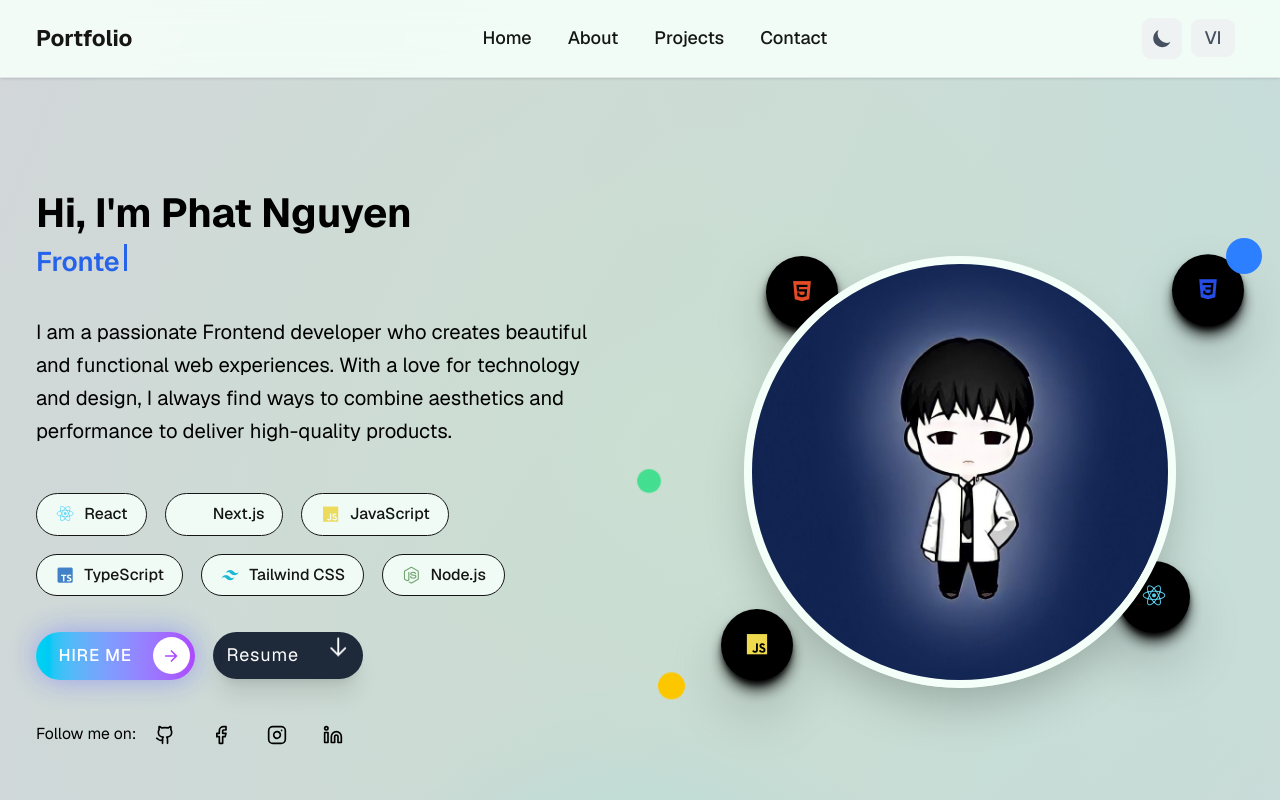
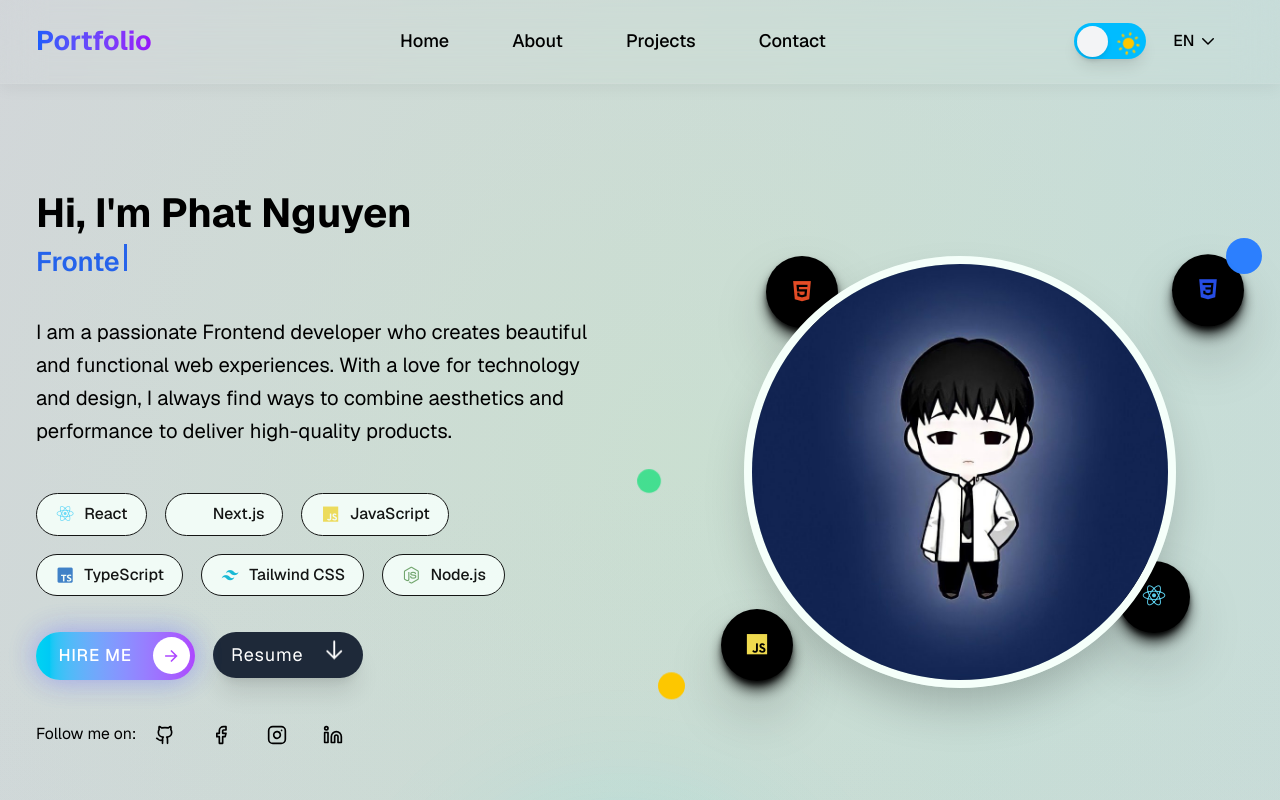
Before and after one commit to tienphat2910/portfolio, a Next.js app: page / in a window 1280 px wide. Shown: the top 800 px of the page. Built offline with nearby package versions, Linux system fonts and the light colour scheme.

Commit message:
fix header

```diff
--- a/src/app/globals.css
+++ b/src/app/globals.css
@@ -2,20 +2,28 @@
 
 :root {
   --background: #f5fffa;
+  --background-rgb: 245, 255, 250;
   --foreground: #000000;
+  --foreground-rgb: 0, 0, 0;
   --primary: #2563eb;
   --primary-hover: #1d4ed8;
   --secondary: #f3f4f6;
   --accent: #e0e7ff;
+  --border: #e5e7eb;
+  --border-rgb: 229, 231, 235;
 }
 
 .dark {
   --background: #000000;
+  --background-rgb: 0, 0, 0;
   --foreground: #ffffff;
+  --foreground-rgb: 255, 255, 255;
   --primary: #3b82f6;
   --primary-hover: #2563eb;
   --secondary: #1f2937;
   --accent: #1e293b;
+  --border: #374151;
+  --border-rgb: 55, 65, 81;
 }
 
 @theme inline {
@@ -83,34 +91,24 @@ textarea {
   color: white;
 }
 
-/* Animation keyframes */
-@keyframes fadeInUp {
-  from {
-    opacity: 0;
-    transform: translateY(30px);
+/* Custom animations */
+@keyframes tilt {
+  0% {
+    transform: rotate(0deg);
   }
-  to {
-    opacity: 1;
-    transform: translateY(0);
+  25% {
+    transform: rotate(-10deg);
+  }
+  75% {
+    transform: rotate(10deg);
+  }
+  100% {
+    transform: rotate(0deg);
   }
 }
 
-@keyframes float {
-  0%,
-  100% {
-    transform: translateY(0px);
-  }
-  50% {
-    transform: translateY(-10px);
-  }
-}
-
-.animate-fade-in-up {
-  animation: fadeInUp 0.6s ease-out;
-}
-
-.animate-float {
-  animation: float 3s ease-in-out infinite;
+.animate-tilt {
+  animation: tilt 5s linear infinite;
 }
 
 /* Responsive text scaling */
--- a/src/components/FancyButton.tsx
+++ b/src/components/FancyButton.tsx
@@ -15,7 +15,7 @@ const FancyButton: React.FC<FancyButtonProps> = ({
   const buttonContent = (
     <button
       onClick={onClick}
-      className="bg-gradient-to-r from-cyan-400 to-purple-500 text-white font-medium text-[17px] px-5 pr-14 py-[0.35em] rounded-[10em] border-none tracking-[0.05em] flex items-center overflow-hidden relative h-[2.8em] cursor-pointer uppercase group shadow-[0_0_1.6em_rgba(183,33,255,0.3),0_0_1.6em_rgba(33,212,253,0.3)] transition-all duration-600 ease-[cubic-bezier(0.23,1,0.320,1)] hover:shadow-[0_0_2em_rgba(183,33,255,0.4),0_0_2em_rgba(33,212,253,0.4)] active:scale-90"
+      className="bg-linear-to-r from-cyan-400 to-purple-500 text-white font-medium text-[17px] px-5 pr-14 py-[0.35em] rounded-[10em] border-none tracking-[0.05em] flex items-center overflow-hidden relative h-[2.8em] cursor-pointer uppercase group shadow-[0_0_1.6em_rgba(183,33,255,0.3),0_0_1.6em_rgba(33,212,253,0.3)] transition-all duration-600 ease-[cubic-bezier(0.23,1,0.320,1)] hover:shadow-[0_0_2em_rgba(183,33,255,0.4),0_0_2em_rgba(33,212,253,0.4)] active:scale-90"
     >
       <span className="z-10">{children}</span>
 
--- a/src/components/Header.tsx
+++ b/src/components/Header.tsx
@@ -1,110 +1,198 @@
 "use client";
 
-import { useState } from "react";
+import { useState, useEffect, useRef } from "react";
 import { useTheme } from "../contexts/ThemeContext";
 import { useLanguage } from "../contexts/LanguageContext";
+import { gsap } from "gsap";
+import { ScrollTrigger } from "gsap/ScrollTrigger";
+import ThemeToggle from "./ThemeToggle";
+import LanguageDropdown from "./LanguageDropdown";
+
+gsap.registerPlugin(ScrollTrigger);
 
 const Header: React.FC = () => {
   const { theme, toggleTheme } = useTheme();
-  const { language, toggleLanguage, t } = useLanguage();
+  const { t } = useLanguage();
   const [isMenuOpen, setIsMenuOpen] = useState(false);
+  const headerRef = useRef<HTMLElement>(null);
+  const logoRef = useRef<HTMLHeadingElement>(null);
+  const navRef = useRef<HTMLElement>(null);
+  const mobileMenuRef = useRef<HTMLDivElement>(null);
+
+  // Header scroll animation
+  useEffect(() => {
+    if (!headerRef.current) return;
+
+    const header = headerRef.current;
+
+    // Initial entrance animation
+    gsap.fromTo(
+      header,
+      { y: -100, opacity: 0 },
+      { y: 0, opacity: 1, duration: 1, ease: "power3.out" }
+    );
+
+    // Scroll-based header transformation
+    ScrollTrigger.create({
+      trigger: "body",
+      start: "top top",
+      end: "bottom top",
+      onUpdate: (self) => {
+        const progress = self.progress;
+
+        gsap.to(header, {
+          boxShadow:
+            progress > 0.1
+              ? "0 8px 32px rgba(0, 0, 0, 0.1)"
+              : "0 4px 16px rgba(0, 0, 0, 0.05)",
+          duration: 0.3,
+          ease: "power2.out"
+        });
+
+        // Shrink logo on scroll
+        if (logoRef.current) {
+          gsap.to(logoRef.current, {
+            scale: progress > 0.1 ? 0.9 : 1,
+            duration: 0.3,
+            ease: "power2.out"
+          });
+        }
+      }
+    });
+
+    return () => {
+      ScrollTrigger.getAll().forEach((trigger) => trigger.kill());
+    };
+  }, []);
+
+  // Mobile menu animation
+  useEffect(() => {
+    if (!mobileMenuRef.current) return;
+
+    if (isMenuOpen) {
+      gsap.fromTo(
+        mobileMenuRef.current,
+        { height: 0, opacity: 0 },
+        { height: "auto", opacity: 1, duration: 0.4, ease: "power3.out" }
+      );
+
+      // Animate menu items
+      const menuItems = mobileMenuRef.current.querySelectorAll("a");
+      gsap.fromTo(
+        menuItems,
+        { x: -30, opacity: 0 },
+        {
+          x: 0,
+          opacity: 1,
+          duration: 0.3,
+          stagger: 0.1,
+          delay: 0.2,
+          ease: "power2.out"
+        }
+      );
+    } else {
+      gsap.to(mobileMenuRef.current, {
+        height: 0,
+        opacity: 0,
+        duration: 0.3,
+        ease: "power2.in"
+      });
+    }
+  }, [isMenuOpen]);
+
+  // Button hover animations
+  const handleNavHover = (element: HTMLElement, isHover: boolean) => {
+    gsap.to(element, {
+      scale: isHover ? 1.05 : 1,
+      y: isHover ? -2 : 0,
+      duration: 0.2,
+      ease: "power2.out"
+    });
+  };
 
   const toggleMenu = () => setIsMenuOpen(!isMenuOpen);
 
+  const scrollToSection = (sectionId: string) => {
+    const element = document.getElementById(sectionId);
+    if (element) {
+      element.scrollIntoView({ behavior: "smooth" });
+    }
+    setIsMenuOpen(false);
+  };
+
   return (
     <header
-      className="fixed top-0 w-full backdrop-blur-md shadow-sm border-b border-gray-200 dark:border-gray-800 z-30"
+      ref={headerRef}
+      className="fixed top-0 w-full z-50 transition-all duration-300"
       style={{
-        backgroundColor: "var(--background)",
-        opacity: 0.9
+        backdropFilter: "blur(20px)",
+        borderBottom: "1px solid rgba(var(--border-rgb), 0.1)"
       }}
     >
       <div className="max-w-7xl mx-auto px-4 sm:px-6 lg:px-8">
         <div className="flex justify-between items-center py-4">
+          {/* Logo */}
           <div className="flex items-center">
             <h1
-              className="text-xl font-bold mr-8"
-              style={{ color: "var(--foreground)" }}
+              ref={logoRef}
+              className="text-2xl font-bold bg-linear-to-r from-blue-600 to-purple-600 bg-clip-text text-transparent cursor-pointer hover:scale-105 transition-transform duration-300"
+              onClick={() => scrollToSection("home")}
             >
               Portfolio
             </h1>
           </div>
 
           {/* Desktop Navigation */}
-          <nav className="hidden md:flex space-x-8">
+          <nav ref={navRef} className="hidden md:flex space-x-8">
+            {[
+              { key: "nav.home", id: "home" },
+              { key: "nav.about", id: "about" },
+              { key: "nav.projects", id: "projects" },
+              { key: "nav.contact", id: "contact" }
+            ].map((item, index) => (
               <a
-              href="#home"
-              className="hover:text-blue-600 dark:hover:text-blue-400 transition-colors duration-200 font-medium"
+                key={item.key}
+                href={`#${item.id}`}
+                className="relative px-3 py-2 font-medium transition-all duration-300 group"
                 style={{ color: "var(--foreground)" }}
+                onMouseEnter={(e) =>
+                  handleNavHover(e.currentTarget as HTMLElement, true)
+                }
+                onMouseLeave={(e) =>
+                  handleNavHover(e.currentTarget as HTMLElement, false)
+                }
+                onClick={(e) => {
+                  e.preventDefault();
+                  scrollToSection(item.id);
+                }}
               >
-              {t("nav.home")}
+                {t(item.key)}
+                <span className="absolute bottom-0 left-0 w-0 h-0.5 bg-linear-to-r from-blue-500 to-purple-500 group-hover:w-full transition-all duration-300"></span>
               </a>
-            <a
-              href="#about"
-              className="hover:text-blue-600 dark:hover:text-blue-400 transition-colors duration-200 font-medium"
-              style={{ color: "var(--foreground)" }}
-            >
-              {t("nav.about")}
-            </a>
-            <a
-              href="#projects"
-              className="hover:text-blue-600 dark:hover:text-blue-400 transition-colors duration-200 font-medium"
-              style={{ color: "var(--foreground)" }}
-            >
-              {t("nav.projects")}
-            </a>
-            <a
-              href="#contact"
-              className="hover:text-blue-600 dark:hover:text-blue-400 transition-colors duration-200 font-medium"
-              style={{ color: "var(--foreground)" }}
-            >
-              {t("nav.contact")}
-            </a>
+            ))}
           </nav>
 
-          <div className="flex items-center space-x-2">
-            <button
-              onClick={toggleTheme}
-              className="p-2 rounded-lg bg-gray-100 dark:bg-gray-800 text-gray-700 dark:text-gray-300 hover:bg-gray-200 dark:hover:bg-gray-700 transition-colors duration-200"
-              aria-label="Toggle theme"
-            >
-              {theme === "light" ? (
-                <svg
-                  className="w-5 h-5"
-                  fill="currentColor"
-                  viewBox="0 0 20 20"
-                >
-                  <path d="M17.293 13.293A8 8 0 016.707 2.707a8.001 8.001 0 1010.586 10.586z" />
-                </svg>
-              ) : (
-                <svg
-                  className="w-5 h-5"
-                  fill="currentColor"
-                  viewBox="0 0 20 20"
-                >
-                  <path
-                    fillRule="evenodd"
-                    d="M10 2a1 1 0 011 1v1a1 1 0 11-2 0V3a1 1 0 011-1zm4 8a4 4 0 11-8 0 4 4 0 018 0zm-.464 4.95l.707.707a1 1 0 001.414-1.414l-.707-.707a1 1 0 00-1.414 1.414zm2.12-10.607a1 1 0 010 1.414l-.706.707a1 1 0 11-1.414-1.414l.707-.707a1 1 0 011.414 0zM17 11a1 1 0 100-2h-1a1 1 0 100 2h1zm-7 4a1 1 0 011 1v1a1 1 0 11-2 0v-1a1 1 0 011-1zM5.05 6.464A1 1 0 106.465 5.05l-.708-.707a1 1 0 00-1.414 1.414l.707.707zm1.414 8.486l-.707.707a1 1 0 01-1.414-1.414l.707-.707a1 1 0 011.414 1.414zM4 11a1 1 0 100-2H3a1 1 0 000 2h1z"
-                    clipRule="evenodd"
-                  />
-                </svg>
-              )}
-            </button>
-            <button
-              onClick={toggleLanguage}
-              className="px-3 py-1 bg-gray-100 dark:bg-gray-800 text-gray-700 dark:text-gray-300 rounded-lg hover:bg-gray-200 dark:hover:bg-gray-700 transition-colors duration-200 font-medium"
-            >
-              {language === "en" ? "VI" : "EN"}
-            </button>
+          {/* Controls */}
+          <div className="flex items-center space-x-3">
+            {/* Theme Toggle */}
+            <ThemeToggle />
 
-            {/* Mobile menu button */}
+            {/* Language Dropdown */}
+            <LanguageDropdown />
+
+            {/* Mobile Menu Button */}
             <button
               onClick={toggleMenu}
-              className="md:hidden p-2 rounded-lg bg-gray-100 dark:bg-gray-800 text-gray-700 dark:text-gray-300 hover:bg-gray-200 dark:hover:bg-gray-700 transition-colors duration-200"
+              className="md:hidden relative p-3 rounded-xl bg-linear-to-r from-gray-100 to-gray-200 dark:from-gray-800 dark:to-gray-700 text-gray-700 dark:text-gray-300 hover:shadow-lg transition-all duration-300 group overflow-hidden"
               aria-label="Toggle menu"
             >
+              <div className="absolute inset-0 bg-linear-to-r from-blue-500/20 to-purple-500/20 opacity-0 group-hover:opacity-100 transition-opacity duration-300"></div>
+              <div className="relative z-10">
                 <svg
-                className="w-5 h-5"
+                  className="w-5 h-5 transform transition-transform duration-300"
+                  style={{
+                    transform: isMenuOpen ? "rotate(180deg)" : "rotate(0deg)"
+                  }}
                   fill="none"
                   stroke="currentColor"
                   viewBox="0 0 24 24"
@@ -125,49 +213,39 @@ const Header: React.FC = () => {
                     />
                   )}
                 </svg>
+              </div>
             </button>
           </div>
         </div>
 
         {/* Mobile Navigation */}
-        {isMenuOpen && (
-          <div className="md:hidden mt-4 pb-4 border-t border-gray-200 dark:border-gray-700">
-            <nav className="flex flex-col space-y-4 pt-4">
+        <div
+          ref={mobileMenuRef}
+          className="md:hidden overflow-hidden"
+          style={{ height: 0, opacity: 0 }}
+        >
+          <nav className="flex flex-col space-y-4 py-6 border-t border-gray-200 dark:border-gray-700">
+            {[
+              { key: "nav.home", id: "home" },
+              { key: "nav.about", id: "about" },
+              { key: "nav.projects", id: "projects" },
+              { key: "nav.contact", id: "contact" }
+            ].map((item) => (
               <a
-                href="#home"
-                className="hover:text-blue-600 dark:hover:text-blue-400 transition-colors duration-200 font-medium"
-                onClick={() => setIsMenuOpen(false)}
+                key={item.key}
+                href={`#${item.id}`}
+                className="px-4 py-3 font-medium rounded-lg hover:bg-linear-to-r hover:from-blue-50 hover:to-purple-50 dark:hover:from-blue-900/20 dark:hover:to-purple-900/20 transition-all duration-300 transform hover:translate-x-2"
                 style={{ color: "var(--foreground)" }}
+                onClick={(e) => {
+                  e.preventDefault();
+                  scrollToSection(item.id);
+                }}
               >
-                {t("nav.home")}
+                {t(item.key)}
               </a>
-              <a
-                href="#about"
-                className="hover:text-blue-600 dark:hover:text-blue-400 transition-colors duration-200 font-medium"
-                onClick={() => setIsMenuOpen(false)}
-                style={{ color: "var(--foreground)" }}
-              >
-                {t("nav.about")}
-              </a>
-              <a
-                href="#projects"
-                className="hover:text-blue-600 dark:hover:text-blue-400 transition-colors duration-200 font-medium"
-                onClick={() => setIsMenuOpen(false)}
-                style={{ color: "var(--foreground)" }}
-              >
-                {t("nav.projects")}
-              </a>
-              <a
-                href="#contact"
-                className="hover:text-blue-600 dark:hover:text-blue-400 transition-colors duration-200 font-medium"
-                onClick={() => setIsMenuOpen(false)}
-                style={{ color: "var(--foreground)" }}
-              >
-                {t("nav.contact")}
-              </a>
+            ))}
           </nav>
         </div>
-        )}
       </div>
     </header>
   );
--- a/src/components/Hero.tsx
+++ b/src/components/Hero.tsx
@@ -112,7 +112,7 @@ const Hero: React.FC = () => {
             </div>
 
             {/* Action Buttons */}
-            <div className="flex flex-col sm:flex-row gap-4 justify-center lg:justify-start">
+            <div className="flex flex-row gap-4 justify-center lg:justify-start">
               <FancyButton href="#projects">{t("hero.hireMe")}</FancyButton>
               <ResumeButton href="/cv.pdf">{t("hero.resume")}</ResumeButton>
             </div>
--- /dev/null
+++ b/src/components/LanguageDropdown.tsx
@@ -0,0 +1,92 @@
+"use client";
+
+import { useState, useRef, useEffect } from "react";
+import { useLanguage } from "../contexts/LanguageContext";
+
+const LanguageDropdown: React.FC = () => {
+  const { language, toggleLanguage, t } = useLanguage();
+  const [isOpen, setIsOpen] = useState(false);
+  const dropdownRef = useRef<HTMLDivElement>(null);
+
+  // Close dropdown when clicking outside
+  useEffect(() => {
+    const handleClickOutside = (event: MouseEvent) => {
+      if (
+        dropdownRef.current &&
+        !dropdownRef.current.contains(event.target as Node)
+      ) {
+        setIsOpen(false);
+      }
+    };
+
+    document.addEventListener("mousedown", handleClickOutside);
+    return () => {
+      document.removeEventListener("mousedown", handleClickOutside);
+    };
+  }, []);
+
+  const handleLanguageSelect = (lang: "en" | "vi") => {
+    if (lang !== language) {
+      toggleLanguage();
+    }
+    setIsOpen(false);
+  };
+
+  return (
+    <div className="relative" ref={dropdownRef}>
+      {/* Trigger Button */}
+      <button
+        onClick={() => setIsOpen(!isOpen)}
+        className="flex items-center space-x-1 px-3 py-2 text-sm font-medium transition-colors duration-200 hover:text-blue-600 dark:hover:text-blue-400"
+        style={{ color: "var(--foreground)" }}
+      >
+        <span>{language.toUpperCase()}</span>
+        <svg
+          className={`w-4 h-4 transition-transform duration-200 ${
+            isOpen ? "rotate-180" : ""
+          }`}
+          fill="none"
+          stroke="currentColor"
+          viewBox="0 0 24 24"
+        >
+          <path
+            strokeLinecap="round"
+            strokeLinejoin="round"
+            strokeWidth={2}
+            d="M19 9l-7 7-7-7"
+          />
+        </svg>
+      </button>
+
+      {/* Dropdown Menu */}
+      {isOpen && (
+        <div className="absolute right-0 mt-2 w-20 bg-white dark:bg-gray-800 rounded-lg shadow-lg border border-gray-200 dark:border-gray-700 z-50">
+          <div className="py-1">
+            <button
+              onClick={() => handleLanguageSelect("en")}
+              className={`block w-full text-left px-4 py-2 text-sm transition-colors duration-200 ${
+                language === "en"
+                  ? "text-blue-600 dark:text-blue-400 bg-blue-50 dark:bg-blue-900/20"
+                  : "text-gray-700 dark:text-gray-300 hover:bg-gray-100 dark:hover:bg-gray-700"
+              }`}
+            >
+              EN
+            </button>
+            <button
+              onClick={() => handleLanguageSelect("vi")}
+              className={`block w-full text-left px-4 py-2 text-sm transition-colors duration-200 ${
+                language === "vi"
+                  ? "text-blue-600 dark:text-blue-400 bg-blue-50 dark:bg-blue-900/20"
+                  : "text-gray-700 dark:text-gray-300 hover:bg-gray-100 dark:hover:bg-gray-700"
+              }`}
+            >
+              VI
+            </button>
+          </div>
+        </div>
+      )}
+    </div>
+  );
+};
+
+export default LanguageDropdown;
--- a/src/components/ResumeButton.tsx
+++ b/src/components/ResumeButton.tsx
@@ -14,7 +14,7 @@ const ResumeButton: React.FC<ResumeButtonProps> = ({
   const buttonContent = (
     <button
       onClick={onClick}
-      className="cursor-pointer flex justify-between bg-gray-800 px-3 py-2 rounded-full text-white tracking-wider shadow-xl hover:bg-gray-900 hover:scale-105 duration-500 hover:ring-1 font-sans w-[150px]"
+      className="cursor-pointer flex justify-between bg-gray-800 px-4 py-[0.35em] rounded-full text-white tracking-wider shadow-xl hover:bg-gray-900 hover:scale-105 duration-500 hover:ring-1 font-sans w-[150px] h-[45px] sm:h-[48px] lg:h-[46px] items-center text-[18px]"
     >
       {children}
       <svg
--- /dev/null
+++ b/src/components/ThemeToggle.tsx
@@ -0,0 +1,62 @@
+"use client";
+
+import { useTheme } from "../contexts/ThemeContext";
+
+const ThemeToggle: React.FC = () => {
+  const { theme, toggleTheme } = useTheme();
+
+  return (
+    <label className="switch relative inline-block w-16 h-8">
+      {/* Sun Icon */}
+      <span className="sun absolute top-1.5 left-9 z-10 w-6 h-6">
+        <svg
+          xmlns="http://www.w3.org/2000/svg"
+          viewBox="0 0 24 24"
+          className="w-full h-full text-yellow-400 animate-spin"
+          style={{ animationDuration: "15s" }}
+        >
+          <g fill="currentColor">
+            <circle r={5} cy={12} cx={12} />
+            <path d="m21 13h-1a1 1 0 0 1 0-2h1a1 1 0 0 1 0 2zm-17 0h-1a1 1 0 0 1 0-2h1a1 1 0 0 1 0 2zm13.66-5.66a1 1 0 0 1 -.66-.29 1 1 0 0 1 0-1.41l.71-.71a1 1 0 1 1 1.41 1.41l-.71.71a1 1 0 0 1 -.75.29zm-12.02 12.02a1 1 0 0 1 -.71-.29 1 1 0 0 1 0-1.41l.71-.66a1 1 0 0 1 1.41 1.41l-.71.71a1 1 0 0 1 -.7.24zm6.36-14.36a1 1 0 0 1 -1-1v-1a1 1 0 0 1 2 0v1a1 1 0 0 1 -1 1zm0 17a1 1 0 0 1 -1-1v-1a1 1 0 0 1 2 0v1a1 1 0 0 1 -1 1zm-5.66-14.66a1 1 0 0 1 -.7-.29l-.71-.71a1 1 0 0 1 1.41-1.41l.71.71a1 1 0 0 1 0 1.41 1 1 0 0 1 -.71.29zm12.02 12.02a1 1 0 0 1 -.7-.29l-.66-.71a1 1 0 0 1 1.36-1.36l.71.71a1 1 0 0 1 0 1.41 1 1 0 0 1 -.71.24z" />
+          </g>
+        </svg>
+      </span>
+
+      {/* Moon Icon */}
+      <span className="moon absolute top-1 left-1 z-10 w-6 h-6">
+        <svg
+          xmlns="http://www.w3.org/2000/svg"
+          viewBox="0 0 24 24"
+          className="w-full h-full text-sky-400 animate-tilt"
+        >
+          <path
+            d="M21 12.79A9 9 0 1 1 11.21 3 7 7 0 0 0 21 12.79z"
+            fill="currentColor"
+          />
+        </svg>
+      </span>
+
+      {/* Hidden Checkbox */}
+      <input
+        type="checkbox"
+        className="input opacity-0 w-0 h-0"
+        onChange={toggleTheme}
+      />
+
+      {/* Slider */}
+      <span
+        className={`slider absolute cursor-pointer top-0 left-0 right-0 bottom-0 rounded-full transition-all duration-400 ease-in-out shadow-lg ${
+          theme === "dark" ? "bg-slate-800" : "bg-sky-400"
+        }`}
+      >
+        <span
+          className={`absolute content-[''] h-7 w-7 bg-gray-100 rounded-full bottom-0.5 z-20 transition-all duration-400 ease-in-out shadow-md ${
+            theme === "dark" ? "left-8" : "left-0.5"
+          }`}
+        ></span>
+      </span>
+    </label>
+  );
+};
+
+export default ThemeToggle;
```
Lines whose indentation alone changed are shown as unchanged.
